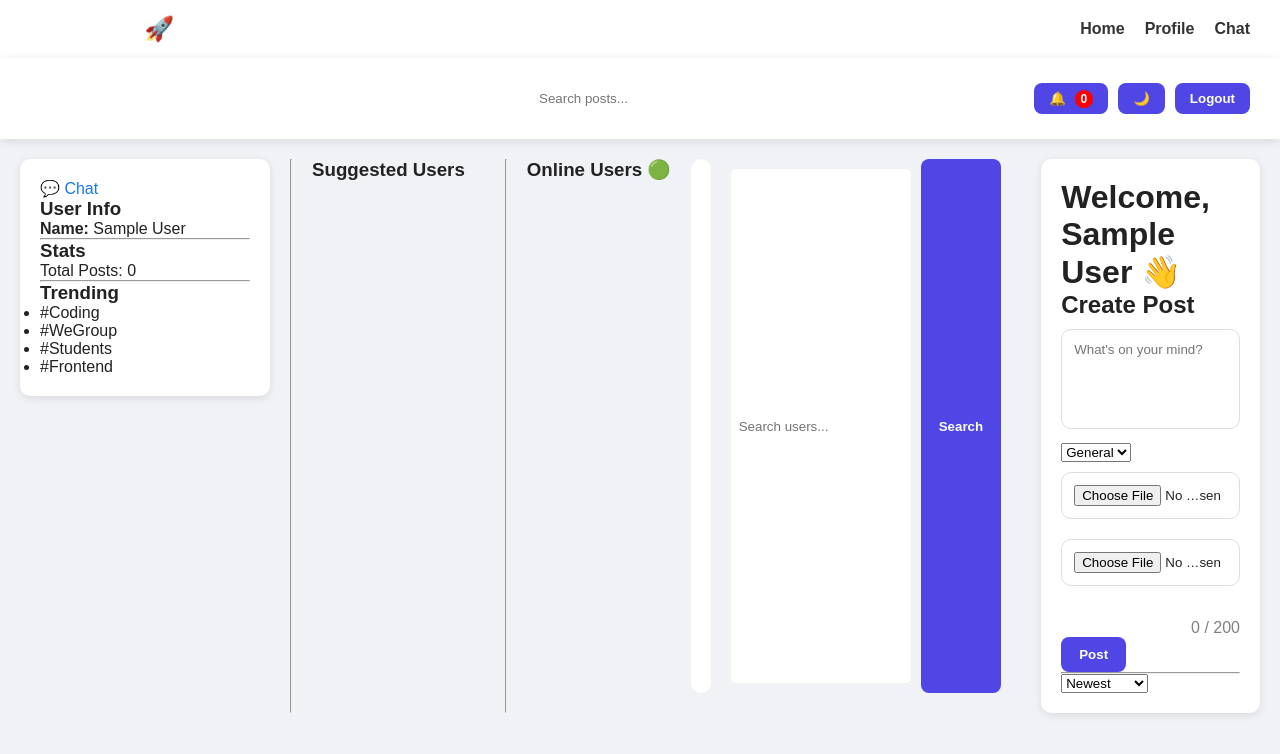
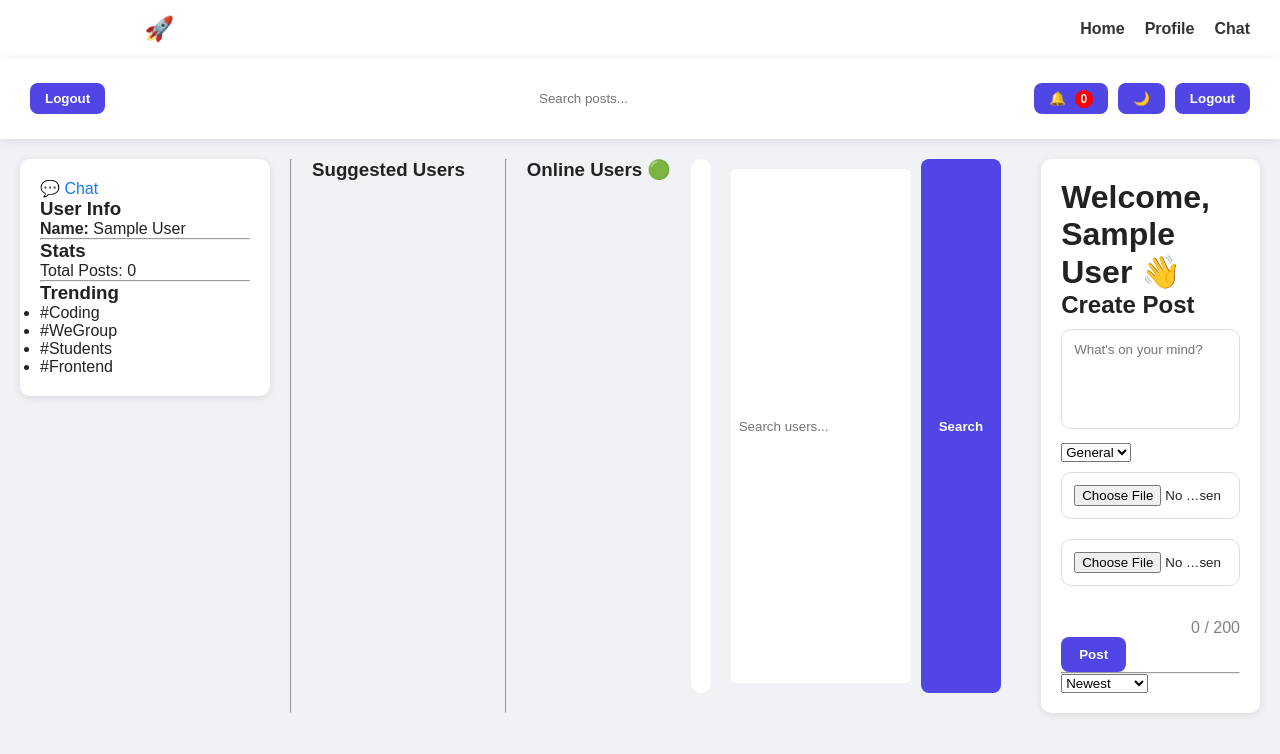
Before and after one commit to Smruti270505/wegroup, a plain HTML site: page frontend/dashboard.html in a window 1280 px wide. Drawn offline with Linux system fonts and the light colour scheme; no server answers; sample sign-in values are in the browser's storage.

Commit message:
Day 30: Added logout system and basic frontend route protection

```diff
--- a/frontend/dashboard.html
+++ b/frontend/dashboard.html
@@ -34,7 +34,11 @@
 
 </nav>
     <nav class="navbar">
+<button onclick="logout()">
 
+    Logout
+
+</button>
         <h2>WeGroup</h2>
 
         <div class="nav-right">
--- a/frontend/js/main.js
+++ b/frontend/js/main.js
@@ -172,3 +172,12 @@ async function loadNotifications() {
 }
 
 loadNotifications();
+function logout() {
+
+    localStorage.removeItem("token");
+
+    localStorage.removeItem("currentUser");
+
+    window.location.href =
+        "login.html";
+}
```
